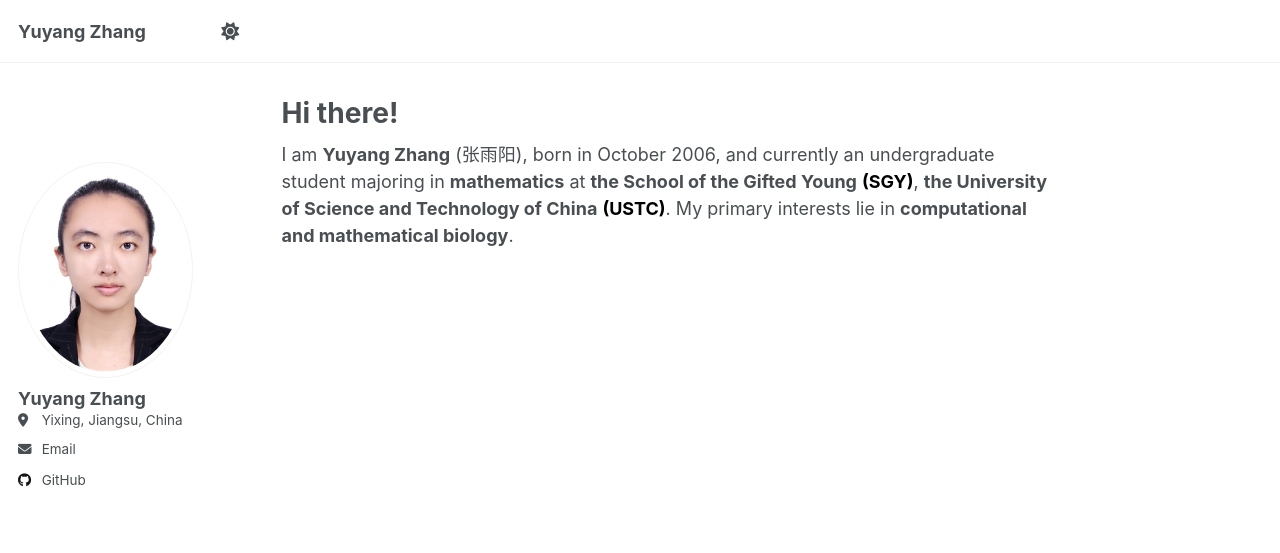
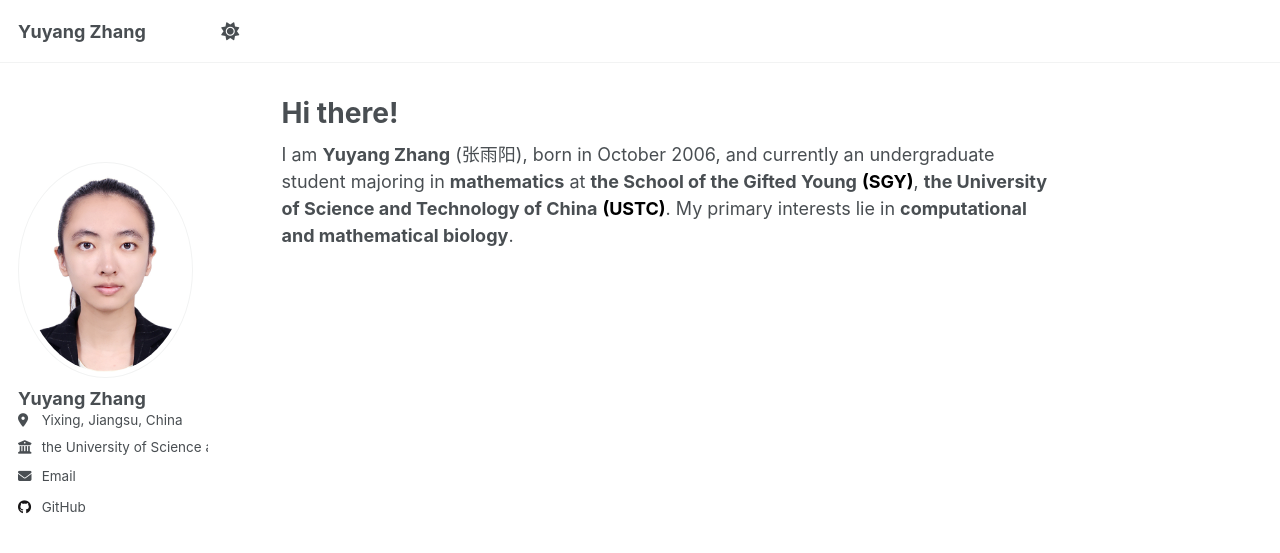
Before and after one commit to yuyangzhang2006/yuyangzhang2006.github.io, a Jekyll site: the page built from _pages/about.md, in a window 1280 px wide and 900 px high. Shown: the top 553 px of the window. Built offline with Jekyll 4.4.1, drawn with Linux system fonts in a browser that asks for light colours.

Commit message:
Update _config.yml

```diff
--- a/_config.yml
+++ b/_config.yml
@@ -27,7 +27,7 @@ author:
   pronouns         : #"she/her"
   bio              : #"bio"
   location         : "Yixing, Jiangsu, China"
-  employer         : #"USTC"
+  employer         : "the University of Science and Technology of China"
   uri              : # URL
   email            : "yuyangzhang2006@gmail.com"
 
```
